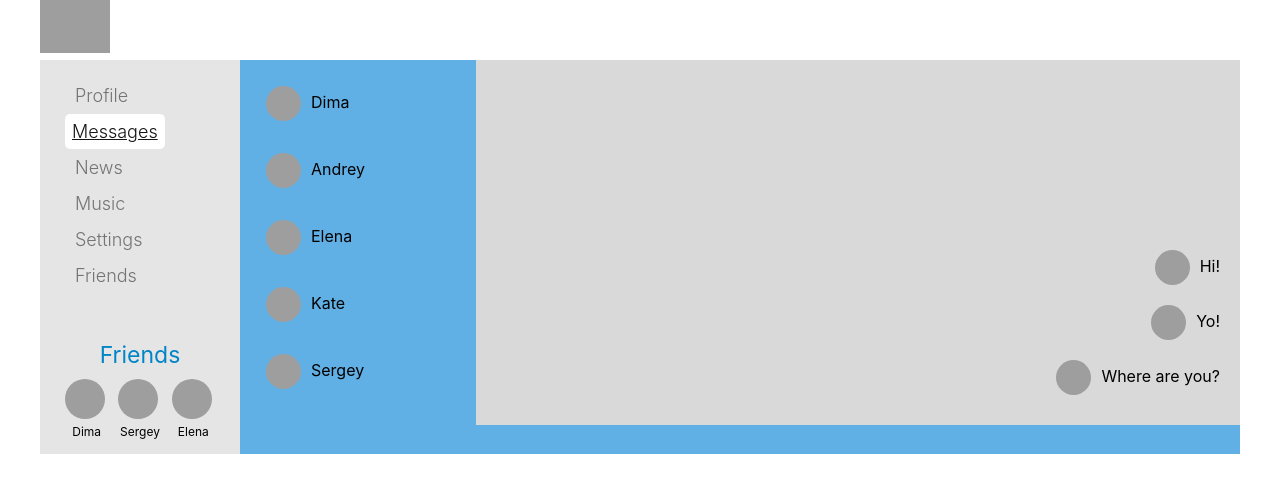
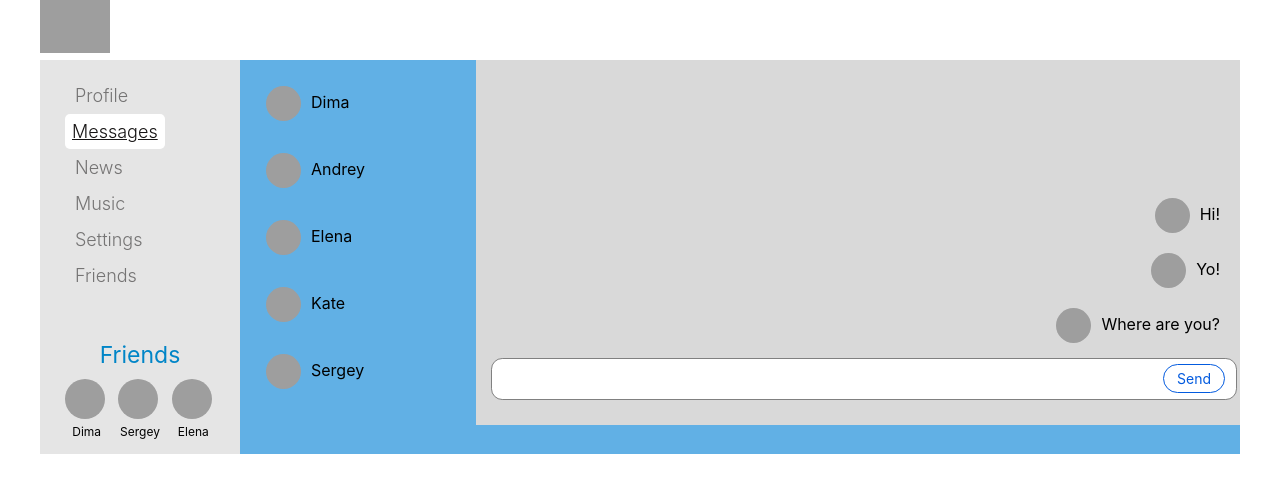
Before and after one commit to TiaanaV/Samurai-social-network-ts, a React (Create React App) app: page /dialogs in a window 1280 px wide. Shown: the top 492 px of the page. Built offline with nearby package versions, Linux system fonts and the light colour scheme; grey boxes are pictures that could not be loaded.

Commit message:
Add render.js,add onclick in MyPosts

```diff
--- a/src/App.js
+++ b/src/App.js
@@ -8,6 +8,7 @@ import News from "./components/News/News";
 import Music from "./components/Music/Music";
 import Settings from "./components/Settings/Settings";
 import Friends from "./components/Friends/Friends";
+import { addPost } from "./redux/state";
 
 const App = (props) => {
   return (
@@ -18,7 +19,7 @@ const App = (props) => {
         />
         <div className={classes.appWrapperContent}>
           <Routes>
-          <Route path="/profile" element={<Profile state={props.state.profilePage}/>} />
+          <Route path="/profile" element={<Profile state={props.state.profilePage} addPost={props.addPost}/>} />
             <Route path="/dialogs/*" element={<Dialogs avatar={props.state.dialogsPage} state={props.state.dialogsPage} messages={props.state.dialogsPage}/>} />
             <Route path="/news" element={<News />} />
             <Route path="/music" element={<Music />} />
--- a/src/components/Dialogs/Dialogs.jsx
+++ b/src/components/Dialogs/Dialogs.jsx
@@ -14,10 +14,27 @@ const Dialogs = (props) => {
       avatar={props.avatar}
     />
   ));
+  let newMessageElement = React.createRef();
+  let addMessage = () => {
+    let text = newMessageElement.current.value;
+    alert(text);
+    newMessageElement.current.value = " ";
+  };
   return (
     <div className={classes.dialogs}>
       <div className={classes.dialogsItems}>{dialogsElements}</div>
-      <div className={classes.messages}>{messagesElements}</div>
+      <div className={classes.messages}>
+        {messagesElements}
+        <div className={classes.newMessageArea}>
+          <textarea
+            className={classes.newMessage}
+            ref={newMessageElement}
+          ></textarea>
+          <button className={classes.buttonSend} onClick={addMessage}>
+            Send
+          </button>
+        </div>
+      </div>
     </div>
   );
 };
--- a/src/components/Dialogs/Dialogs.module.css
+++ b/src/components/Dialogs/Dialogs.module.css
@@ -11,7 +11,45 @@
   display: flex;
   flex-direction: column;
   justify-content: flex-end;
-  /* align-items: flex-end; */
+  align-items: flex-end;
   padding: 15px;
   background: rgb(217, 217, 217);
 }
+.newMessageArea {
+  position: relative;
+  width: 100%;
+}
+.newMessage {
+  display: flex;
+  align-self: flex-start;
+  width: 100%;
+  border: 1px solid gray;
+  border-radius: 0.7rem;
+  margin-bottom: 10px;
+  resize: none;
+  outline: none;
+  padding: 5px;
+}
+.newMessage:focus {
+  border: 1px solid rgb(3, 91, 223);
+}
+
+.buttonSend {
+  position: absolute;
+  top: 6px;
+  right: 0;
+  box-sizing: border-box;
+  font-family: inherit;
+  padding: 5px 13px;
+  border-radius: 2rem;
+  box-shadow: shadow(low);
+  border: 1px solid rgb(3, 91, 223);
+  background-color: #fff;
+  color: rgb(3, 91, 223);
+  font-size: 14px;
+}
+
+.buttonSend:hover {
+  background-color: rgb(3, 91, 223);
+  color: #fff;
+}
--- a/src/components/Dialogs/Message/Message.module.css
+++ b/src/components/Dialogs/Message/Message.module.css
@@ -4,11 +4,11 @@
   margin-bottom: 10px;
 }
 
-.messageGests {
+/* .messageGests {
   align-self: flex-start;
   padding: 5px;
   margin-bottom: 10px;
-}
+} */
 
 .avatar {
   width: 35px;
--- a/src/components/Profile/MyPosts/MyPosts.jsx
+++ b/src/components/Profile/MyPosts/MyPosts.jsx
@@ -7,15 +7,27 @@ const MyPosts = (props) => {
     <Post message={p.message} likeCount={p.likeCount} />
   ));
 
+  let newPostElement = React.createRef();
+  let addPost = () => {
+    let text = newPostElement.current.value;
+    props.addPost(text);
+    newPostElement.current.value = " ";
+  };
+
   return (
     <div className={classes.postsBlock}>
       <h3 className={classes.headline}>My posts</h3>
       <div>
-        <textarea className={classes.newPostArea}></textarea>
+        <textarea
+          ref={newPostElement}
+          className={classes.newPostArea}
+        ></textarea>
         <div />
 
         <div className={classes.buttonsArea}>
-          <button className={classes.button}>Add posts</button>
+          <button className={classes.button} onClick={addPost}>
+            Add posts
+          </button>
           <button className={classes.button}>Remove</button>
         </div>
       </div>
--- a/src/components/Profile/Profile.jsx
+++ b/src/components/Profile/Profile.jsx
@@ -7,7 +7,7 @@ const Profile = (props) => {
   return (
     <div>
       <ProfileInfo />
-      <MyPosts posts={props.state.posts} />
+      <MyPosts posts={props.state.posts} addPost={props.addPost} />
     </div>
   );
 };
--- a/src/index.js
+++ b/src/index.js
@@ -1,18 +1,8 @@
-import React from 'react';
-import ReactDOM from 'react-dom/client';
-import './index.css';
-import App from './App';
+
 import reportWebVitals from './reportWebVitals';
-import state from './redux/state';
+import {rerenderEntireTree} from "./render"
+import state from "./redux/state"
 
-const root = ReactDOM.createRoot(document.getElementById('root'));
-root.render(
-  <React.StrictMode>
-    <App state={state}/>
-    </React.StrictMode>
-);
+rerenderEntireTree(state);
 
-// If you want to start measuring performance in your app, pass a function
-// to log results (for example: reportWebVitals(console.log))
-// or send to an analytics endpoint. Learn more: https://bit.ly/CRA-vitals
 reportWebVitals();
--- a/src/redux/state.js
+++ b/src/redux/state.js
@@ -1,3 +1,5 @@
+import {rerenderEntireTree} from "../render";
+
 let state = {
 
     profilePage:{
@@ -30,4 +32,14 @@ let state = {
     }
   }
 
+  export let addPost = (postMessage) =>{
+    let newPost = {
+        id:5,
+        message: postMessage,
+        likeCount:0
+    };
+    state.profilePage.posts.push(newPost);
+    rerenderEntireTree(state);
+  }
+
 export default state;
--- /dev/null
+++ b/src/render.js
@@ -0,0 +1,14 @@
+import React from 'react';
+import ReactDOM from 'react-dom/client';
+import './index.css';
+import App from './App';
+import { addPost } from './redux/state';
+
+export let rerenderEntireTree = (state) => {
+  const root = ReactDOM.createRoot(document.getElementById('root'));
+  root.render(
+    <React.StrictMode>
+      <App state={state} addPost={addPost}/>
+      </React.StrictMode>
+  );
+}
```
